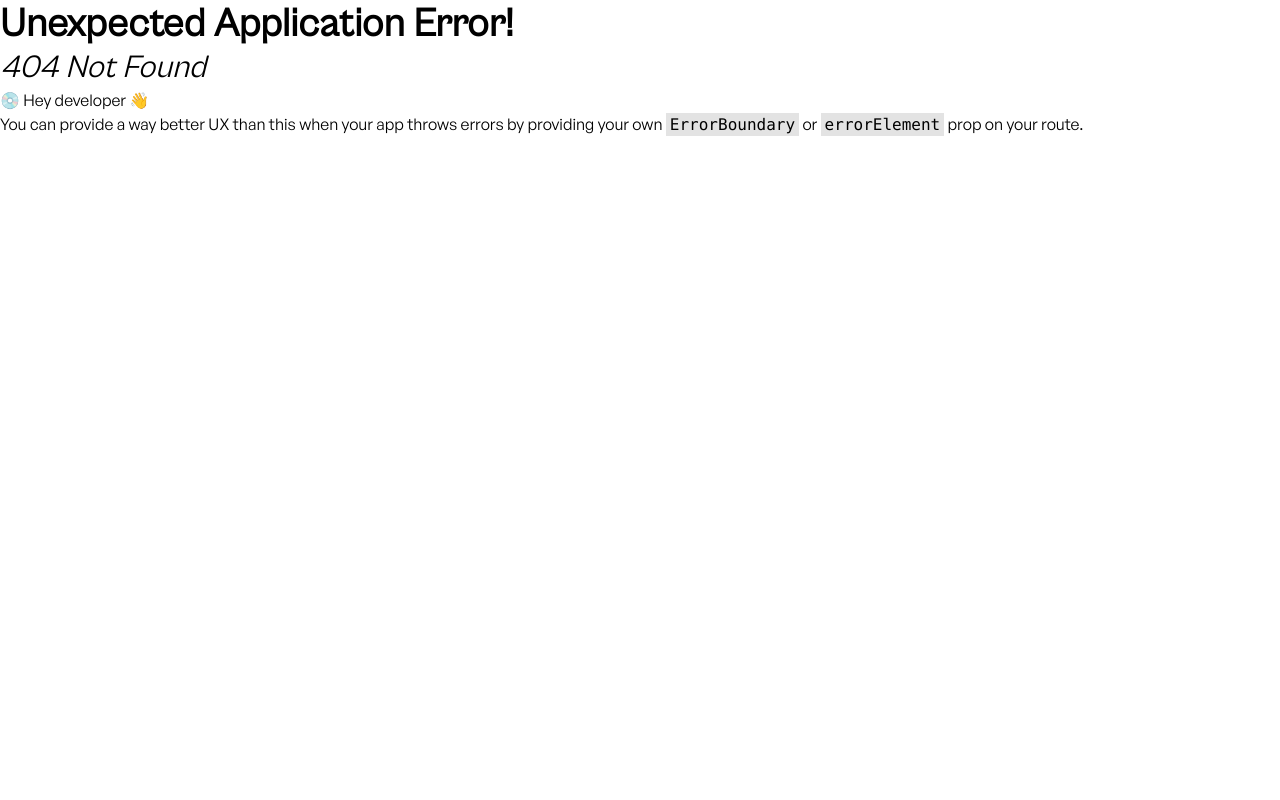
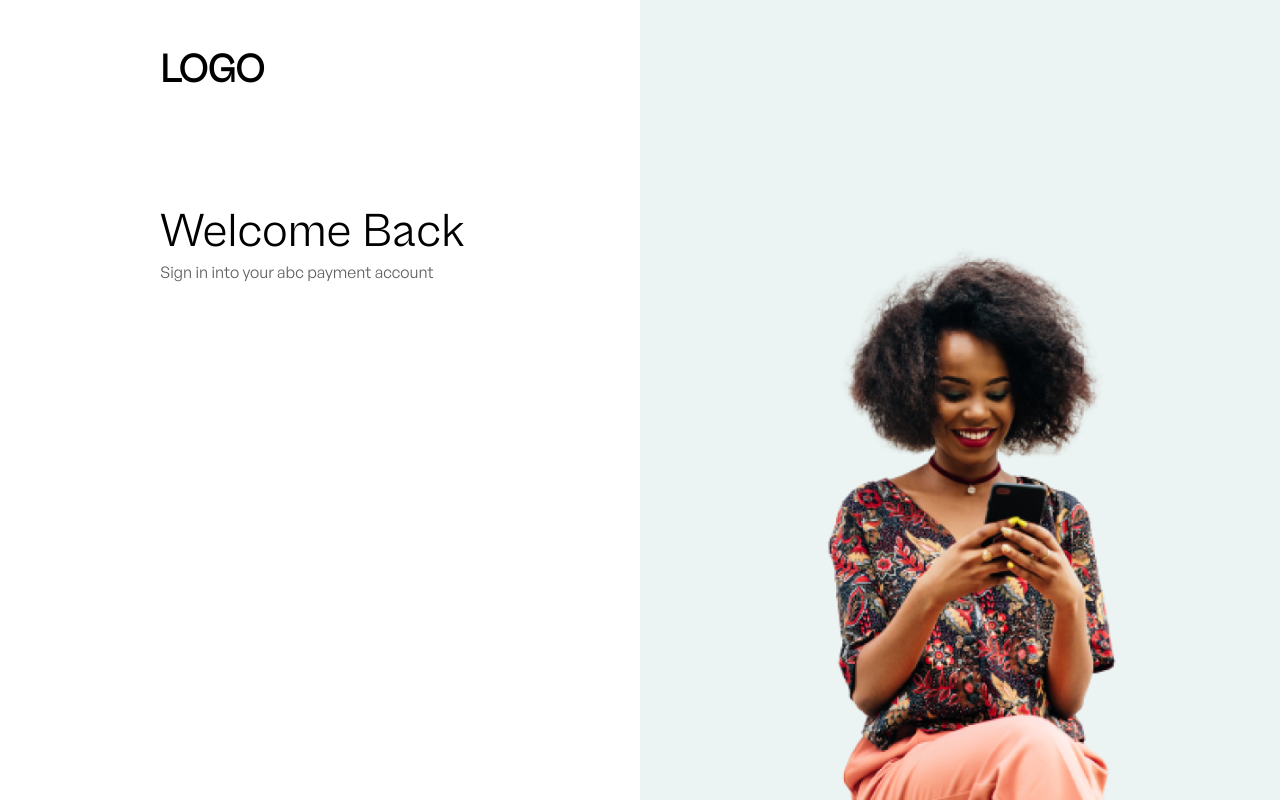
Before and after one commit to volumide/owletfe, a React (Vite) app: page /sign-in in a window 1280 px wide. Before the commit this address had no page. Built offline with nearby package versions, Linux system fonts and the light colour scheme.

Commit message:
complete auth set up

```diff
--- a/src/pages/auth/common/common.jsx
+++ b/src/pages/auth/common/common.jsx
@@ -1,21 +1,21 @@
 /* eslint-disable react/prop-types */
 import background from "../../../assets/backgrounds/auth.png"
-
-const Auth = ({ children, bg }) => {
+import background2 from "../../../assets/backgrounds/auth2.png"
+const Auth = ({ children, header, caption, bg = false }) => {
   return (
     <div className="flex h-screen">
       <div className=" w-2/4 h-full">
         <div className="w-2/4 mx-auto">
-          <p className="mt-[46px]">LOGO</p>
+          <h2 className="mt-[46px]">LOGO</h2>
           <div className="form mt-[110px]">
-            <h1>Sign Up</h1>
-            <p className="text-ddgray">Create a new abc payment account</p>
+            <h1>{header}</h1>
+            <p className="text-ddgray">{caption}</p>
             {children}
           </div>
         </div>
       </div>
       <div className=" w-2/4 h-full ">
-        <img src={bg ? bg : background} className="w-full h-full object-cover" />
+        <img src={bg ? background2 : background} className="w-full h-full object-cover" />
       </div>
     </div>
   )
--- a/src/pages/auth/forgot-password.jsx
+++ b/src/pages/auth/forgot-password.jsx
@@ -0,0 +1,7 @@
+import Auth from "./common/common"
+
+const ForgotPassword = () => {
+  return <Auth header="Reset Password" caption="To reset your password, we will email you instructions"></Auth>
+}
+
+export default ForgotPassword
--- a/src/pages/auth/signin.jsx
+++ b/src/pages/auth/signin.jsx
@@ -0,0 +1,7 @@
+import Auth from "./common/common"
+
+const SignIn = () => {
+  return <Auth header="Welcome Back" caption="Sign in into your abc payment account"></Auth>
+}
+
+export default SignIn
--- a/src/pages/auth/signup.jsx
+++ b/src/pages/auth/signup.jsx
@@ -0,0 +1,7 @@
+import Auth from "./common/common"
+
+const SignUp = () => {
+  return <Auth header="Sign Up" caption="Create a new abc payment account"></Auth>
+}
+
+export default SignUp
```
Also changed, not shown: src/App.jsx (+8 -3 lines), src/assets/backgrounds/auth2.png (added).
